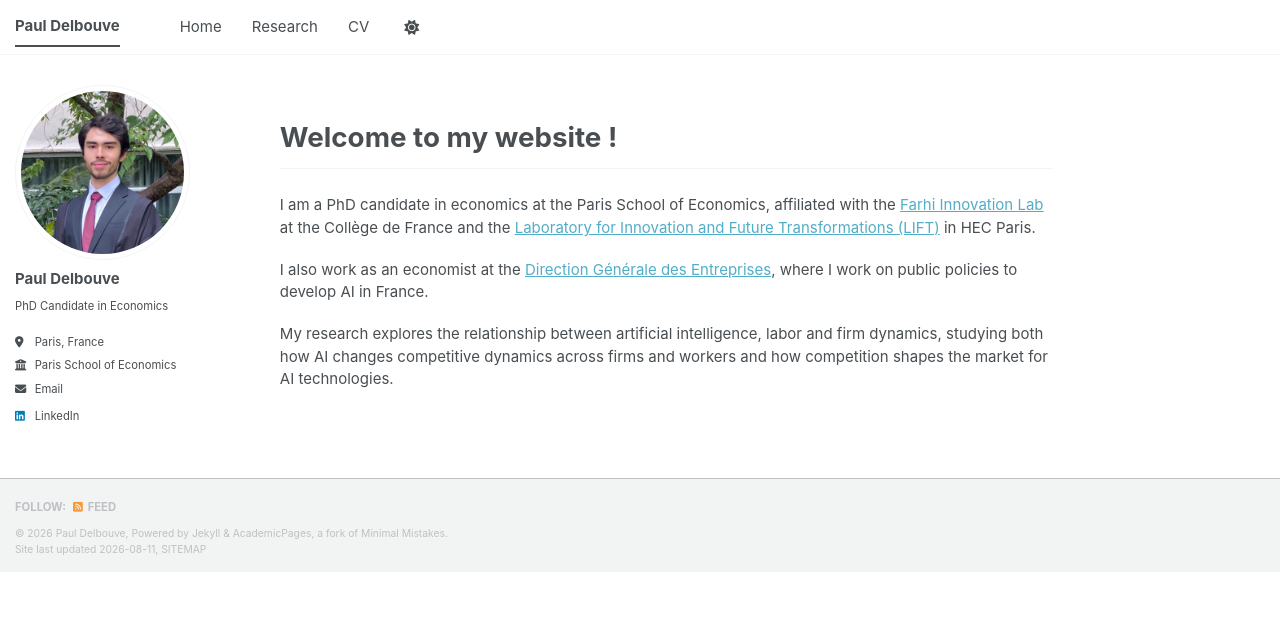
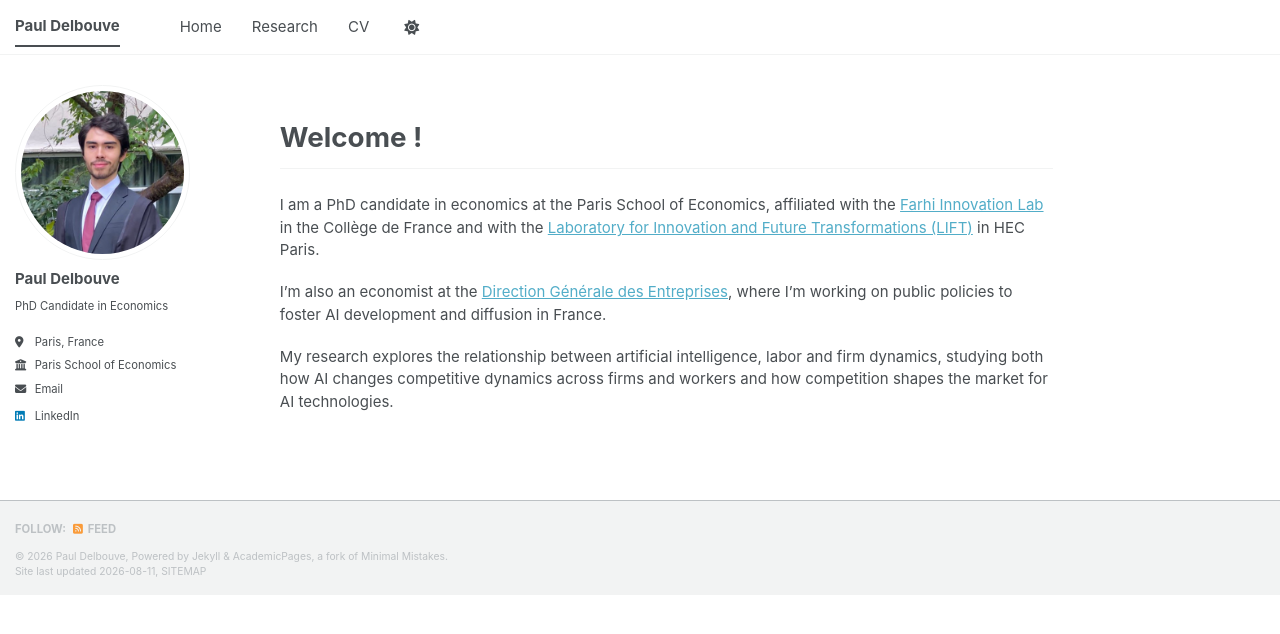
Before and after one commit to Pdelbouve/pdelbouve.github.io, a Jekyll site: the page built from _pages/about.md, in a window 1280 px wide. Shown: the top 634 px of the page. Built offline with Jekyll 4.4.1, drawn with Linux system fonts in a browser that asks for light colours; a style sheet for code colours, icons or effects is not loaded.

Commit message:
Minor corrections

```diff
--- a/_pages/about.md
+++ b/_pages/about.md
@@ -7,10 +7,10 @@ redirect_from:
   - /about.html
 ---
 
-## Welcome to my website !
+## Welcome !
 
-I am a PhD candidate in economics at the Paris School of Economics, affiliated with the [Farhi Innovation Lab](https://www.farhi-innovation-lab.fr/fr/) at the Collège de France and the [Laboratory for Innovation and Future Transformations (LIFT)](https://heclift.github.io/website/) in HEC Paris.
+I am a PhD candidate in economics at the Paris School of Economics, affiliated with the [Farhi Innovation Lab](https://www.farhi-innovation-lab.fr/fr/) in the Collège de France and with the [Laboratory for Innovation and Future Transformations (LIFT)](https://heclift.github.io/website/) in HEC Paris.
 
-I also work as an economist at the [Direction Générale des Entreprises](https://www.entreprises.gouv.fr/), where I work on public policies to develop AI in France.
+I'm also an economist at the [Direction Générale des Entreprises](https://www.entreprises.gouv.fr/), where I'm working on public policies to foster AI development and diffusion in France.
 
 My research explores the relationship between artificial intelligence, labor and firm dynamics, studying both how AI changes competitive dynamics across firms and workers and how competition shapes the market for AI technologies.
```
